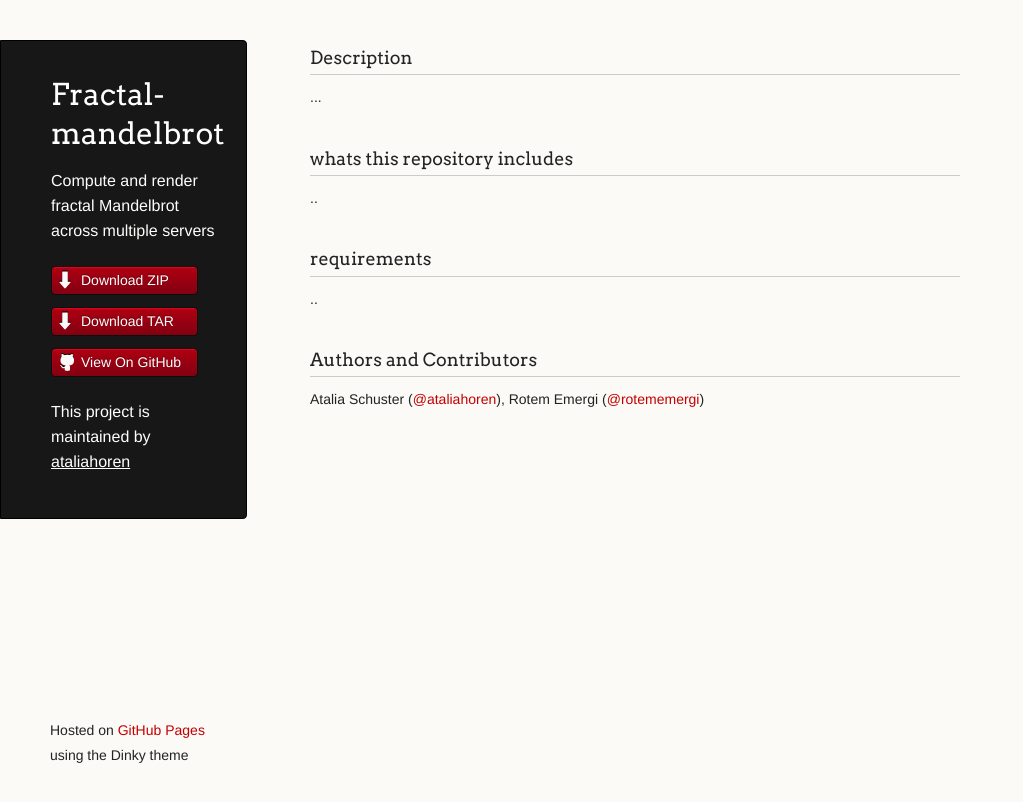
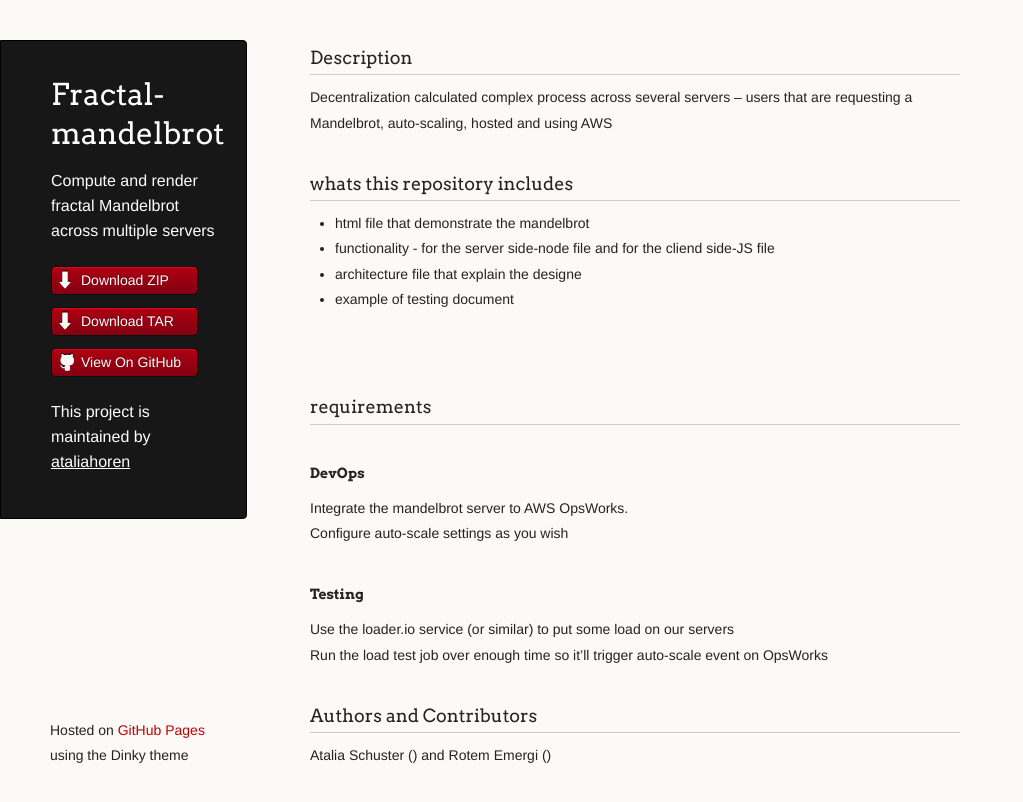
Before and after one commit to ataliahoren/Fractal-Mandelbrot, a plain HTML site: page index.html in a window 1280 px wide. Shown: the whole page, without its empty margins (0-1023 px from the left). Drawn offline with Linux system fonts and the light colour scheme.

Commit message:
Update index.html

```diff
--- a/index.html
+++ b/index.html
@@ -33,22 +33,35 @@
         <h3>
 <a id="description" class="anchor" href="#description" aria-hidden="true"><span aria-hidden="true" class="octicon octicon-link"></span></a>Description</h3>
 
-<p>...</p>
+<p>Decentralization calculated complex process across several servers – users that are requesting a Mandelbrot, auto-scaling, hosted and using AWS</p>
 
 <h3>
 <a id="whats-this-repository-includes" class="anchor" href="#whats-this-repository-includes" aria-hidden="true"><span aria-hidden="true" class="octicon octicon-link"></span></a>whats this repository includes</h3>
-
-<p>..</p>
+<ul>
+	<li>html file that demonstrate the mandelbrot</li>
+	<li>functionality - for the server side-node file and for the cliend side-JS file</li>
+	<li>architecture file that explain the designe</li>
+	<li>example of testing document</li>
+</ul>
+<p>
+</br>
+</p>
 
 <h3>
 <a id="requirements" class="anchor" href="#requirements" aria-hidden="true"><span aria-hidden="true" class="octicon octicon-link"></span></a>requirements</h3>
-
-<p>..</p>
+<h4>DevOps</h4>
+<p>Integrate the mandelbrot server to AWS OpsWorks.
+</br>
+Conﬁgure auto-scale settings as you wish</p>
+<h4>Testing</h4>
+<p>Use the loader.io service (or similar) to put some load on our servers
+</br>
+Run the load test job over enough time so it’ll trigger auto-scale event on OpsWorks</p>
 
 <h3>
 <a id="authors-and-contributors" class="anchor" href="#authors-and-contributors" aria-hidden="true"><span aria-hidden="true" class="octicon octicon-link"></span></a>Authors and Contributors</h3>
 
-<p>Atalia Schuster (<a href="https://github.com/ataliahoren" class="user-mention">@ataliahoren</a>), Rotem Emergi (<a href="https://github.com/rotememergi" class="user-mention">@rotememergi</a>)</p>
+<p>Atalia Schuster (<a href="https://github.com/ataliahoren" class="user-mention"></a>) and Rotem Emergi (<a href="https://github.com/RotemEmergi" class="user-mention"></a>)</p>
       </section>
       <footer>
         <p><small>Hosted on <a href="https://pages.github.com">GitHub Pages</a> using the Dinky theme</small></p>
```
